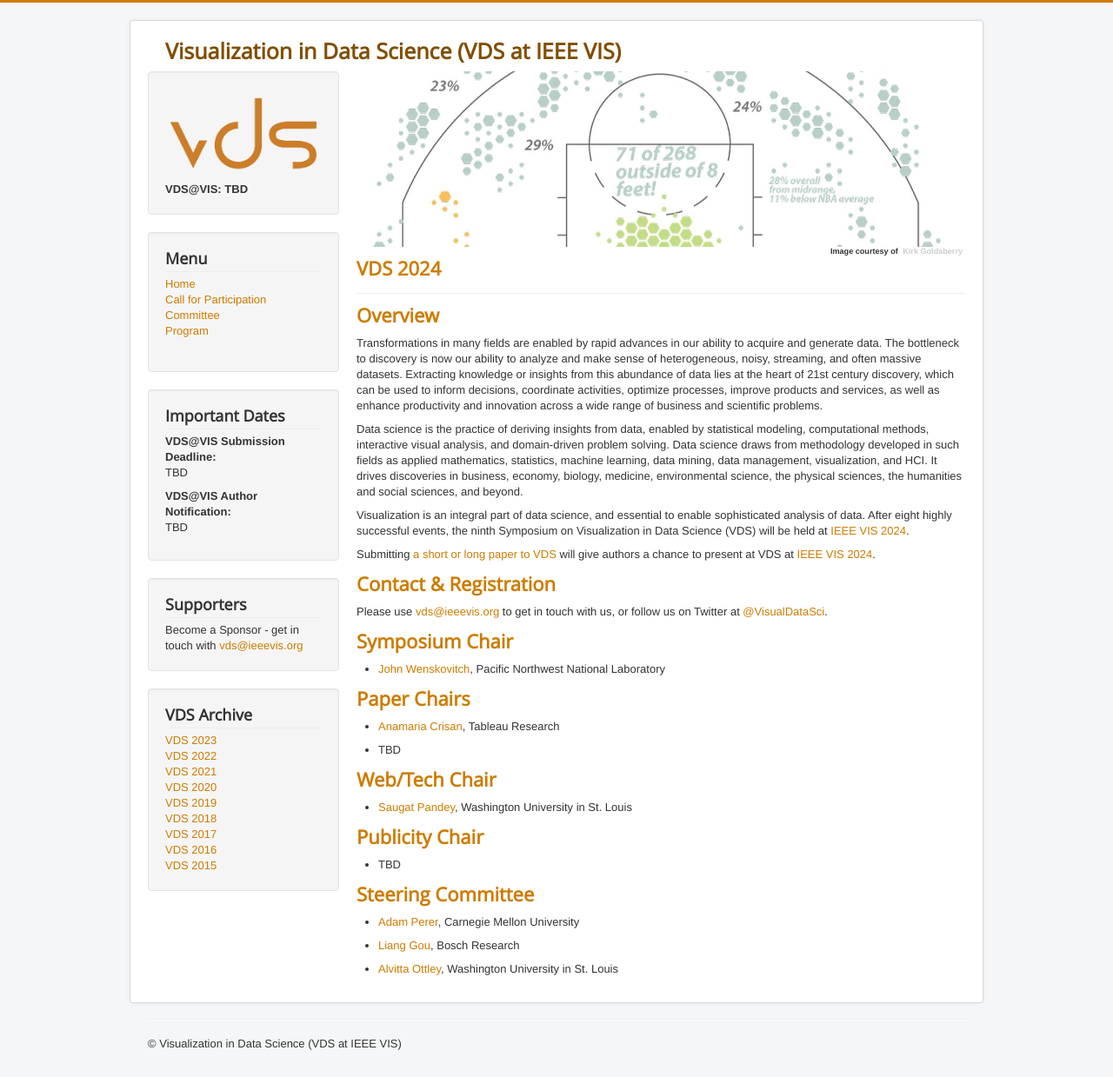
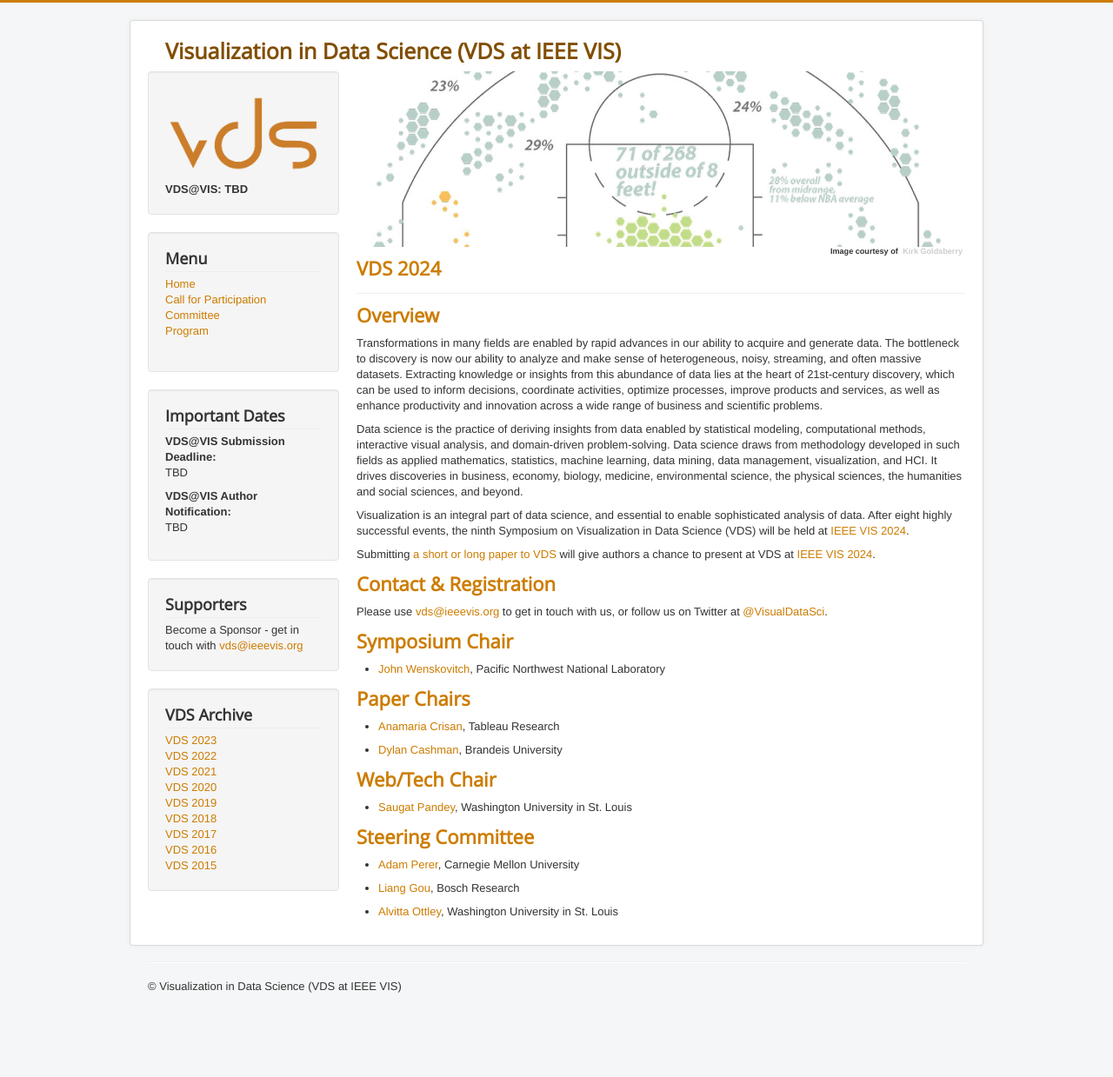
Before and after one commit to visualdatascience/2024, a Jekyll site: the page built from index.md, in a window 1280 px wide. Shown: the whole page at 87% size. Built offline with Jekyll 4.4.1, drawn with Linux system fonts in a browser that asks for light colours; after the commit the page ends 1173 px from its top, so only the background shows below that.

Commit message:
added Dylan's info

```diff
--- a/index.md
+++ b/index.md
@@ -5,9 +5,9 @@ title: VDS 2024
 
 ## Overview
 
-Transformations in many fields are enabled by rapid advances in our ability to acquire and generate data. The bottleneck to discovery is now our ability to analyze and make sense of heterogeneous, noisy, streaming, and often massive datasets. Extracting knowledge or insights from this abundance of data lies at the heart of 21st century discovery, which can be used to inform decisions, coordinate activities, optimize processes, improve products and services, as well as enhance productivity and innovation across a wide range of business and scientific problems.
+Transformations in many fields are enabled by rapid advances in our ability to acquire and generate data. The bottleneck to discovery is now our ability to analyze and make sense of heterogeneous, noisy, streaming, and often massive datasets. Extracting knowledge or insights from this abundance of data lies at the heart of 21st-century discovery, which can be used to inform decisions, coordinate activities, optimize processes, improve products and services, as well as enhance productivity and innovation across a wide range of business and scientific problems.
 
-Data science is the practice of deriving insights from data, enabled by statistical modeling, computational methods, interactive visual analysis, and domain-driven problem solving. Data science draws from methodology developed in such fields as applied mathematics, statistics, machine learning, data mining, data management, visualization, and HCI. It drives discoveries in business, economy, biology, medicine, environmental science, the physical sciences, the humanities and social sciences, and beyond.
+Data science is the practice of deriving insights from data enabled by statistical modeling, computational methods, interactive visual analysis, and domain-driven problem-solving. Data science draws from methodology developed in such fields as applied mathematics, statistics, machine learning, data mining, data management, visualization, and HCI. It drives discoveries in business, economy, biology, medicine, environmental science, the physical sciences, the humanities and social sciences, and beyond.
 
 Visualization is an integral part of data science, and essential to enable sophisticated analysis of data. After eight highly successful events, the ninth Symposium on Visualization in Data Science (VDS) will be held at [IEEE VIS 2024](https://ieeevis.org/year/2024/welcome).
 
@@ -26,13 +26,12 @@ Please use [vds@ieeevis.org](mailto:vds@ieeevis.org) to get in touch with us, or
 
 - [Anamaria Crisan](https://amcrisan.github.io/), Tableau Research
 
-- TBD
+- [Dylan Cashman](https://dylancashman.github.io/), Brandeis University
 
 ## Web/Tech Chair
 - [Saugat Pandey](https://iamsaugatpandey.github.io/), Washington University in St. Louis
 
-## Publicity Chair
-- TBD
+
 
 ## Steering Committee
 
```
